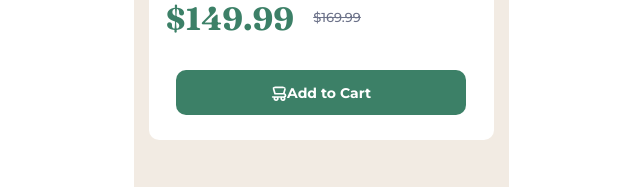
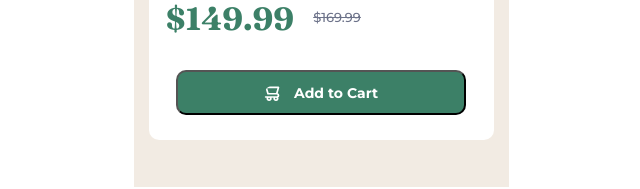
Before and after one commit to don1257/react-mentor-product-preview-card, a React (Create React App) app: page / in a window 1280 px wide. Shown: the part 480-669 px from the top of the page, without its empty margins (319-959 px from the left). Built offline with nearby package versions, Linux system fonts and the light colour scheme.

Commit message:
Adding the card hover

```diff
--- a/src/Components/Card/Card.css
+++ b/src/Components/Card/Card.css
@@ -102,4 +102,10 @@
 .card-cart-svg{
     max-height: 16px;
     max-width: 16px;
+    padding-right: 1em;
 }
+
+.card-button:hover {
+    background-color: hsl(212, 21%, 14%);
+    cursor: pointer;
+}
--- a/src/Components/Card/Card.tsx
+++ b/src/Components/Card/Card.tsx
@@ -21,10 +21,10 @@ const Card = () => {
                                 <p className='card-price'>$149.99</p>
                                 <p className='card-reduce-price'>$169.99</p>
                             </div>
-                            <div className='card-button'>
+                            <button className='card-button'>
                                 <img className='card-cart-svg' src={iconCart} alt="Cart" />
                                 Add to Cart
-                            </div>
+                            </button>
                         </div>
                     </div>
 
```
